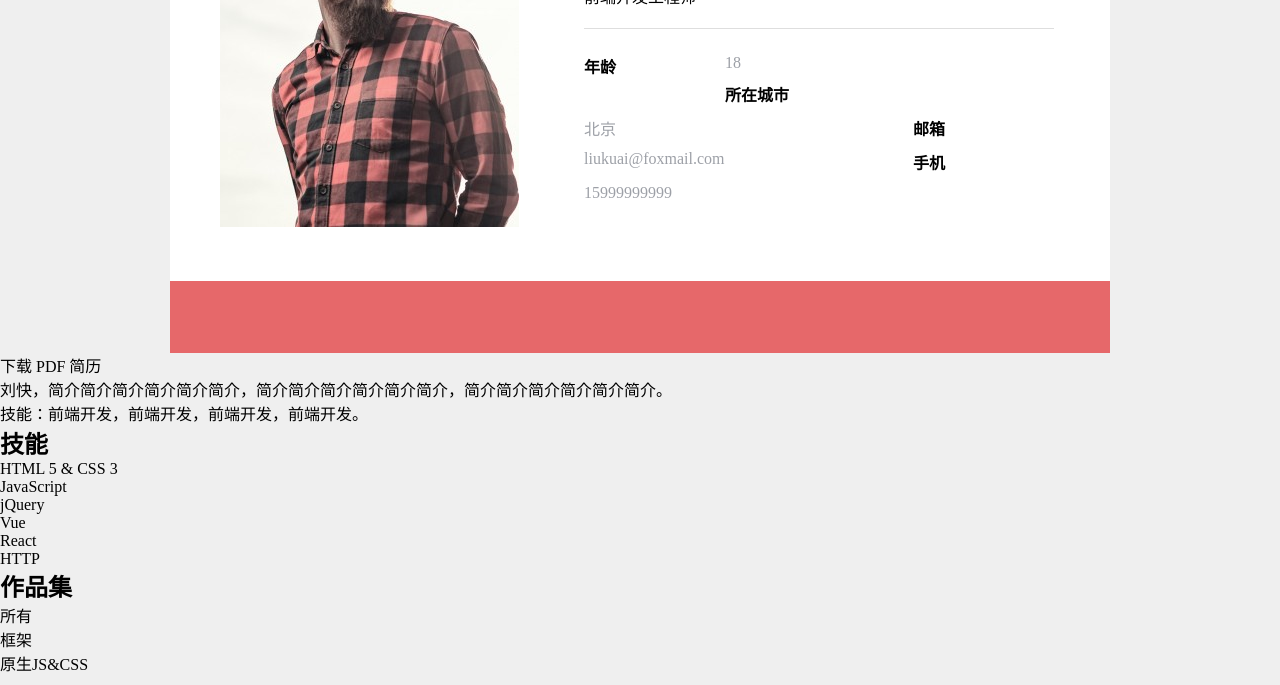
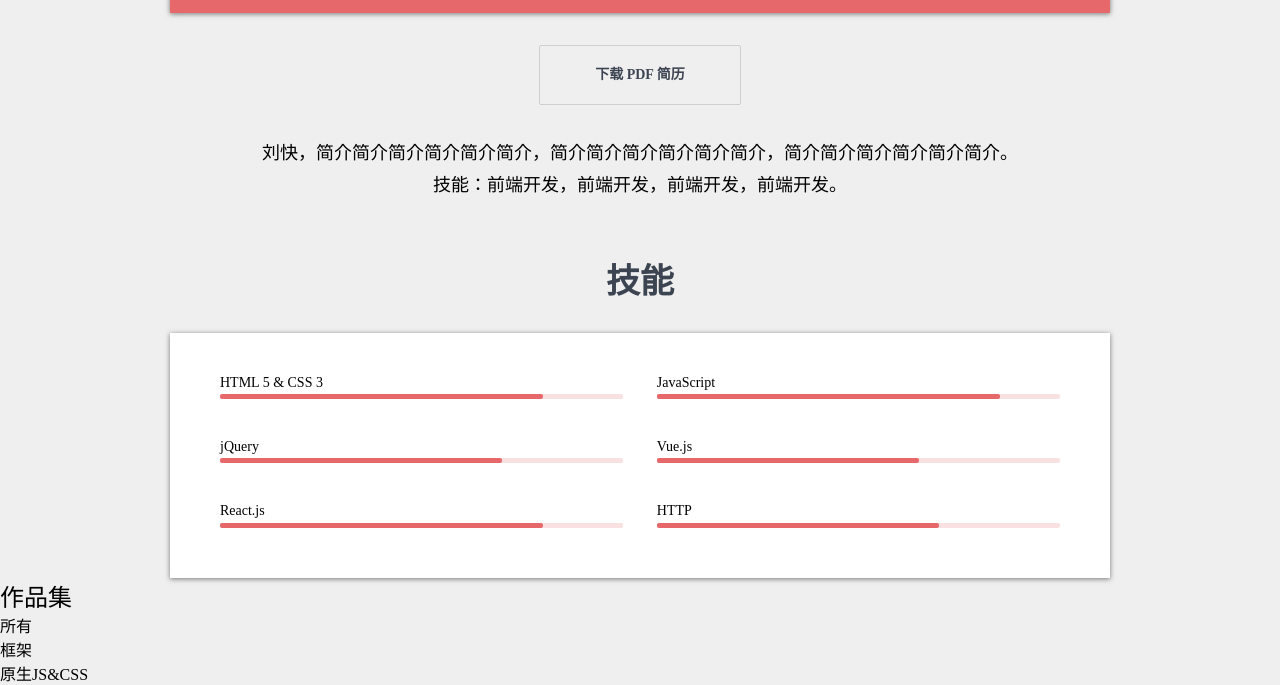
Before and after one commit to Luke19950111/resume-demo, a plain HTML site: page index.html in a window 1280 px wide. Shown: the part 685-1370 px from the top of the page. Drawn offline with Linux system fonts and the light colour scheme.

Commit message:
添加skills样式

```diff
--- a/index.html
+++ b/index.html
@@ -2,7 +2,7 @@
 <html>
 
 <head>
-  <title>刘快的个人简历</title>
+  <title>lk的个人简历</title>
   <link rel="stylesheet" href="./style.css">
   <script src="//at.alicdn.com/t/font_451045_32zbfqegtq3t0529.js"></script>
   <style type="text/css">
@@ -62,7 +62,7 @@
           <span class="welcome">Hello
             <span class="triangle"></span>
           </span>
-          <h1>刘快</h1>
+          <h1>姓名</h1>
           <p>前端开发工程师</p>
           <hr>
           <dl>
@@ -71,9 +71,9 @@
             <dt>所在城市</dt>
             <dd>北京</dd>
             <dt>邮箱</dt>
-            <dd>liukuai@foxmail.com</dd>
+            <dd>xingming@foxmail.com</dd>
             <dt>手机</dt>
-            <dd>15999999999</dd>
+            <dd>13812345678</dd>
           </dl>
         </div>
       </div>
@@ -95,24 +95,55 @@
         </a>
       </footer>
     </div>
-
-    <a class="button" href="#">下载 PDF 简历</a>
-
-    <p>
+    <p class="downloadResume-wrapper">
+      <a class="downloadResume" href="./resume.pdf" target="_blank" download>下载 PDF 简历</a>
+    </p>
+    <p class="selfIntroduction">
       刘快，简介简介简介简介简介简介，简介简介简介简介简介简介，简介简介简介简介简介简介。
       <br> 技能：前端开发，前端开发，前端开发，前端开发。
     </p>
 
   </main>
-  <section>
+  <section class="skills">
     <h2>技能</h2>
-    <ol>
-      <li>HTML 5 &amp; CSS 3</li>
-      <li>JavaScript</li>
-      <li>jQuery</li>
-      <li>Vue</li>
-      <li>React</li>
-      <li>HTTP</li>
+    <ol class="clearfix">
+      <li>
+        <h3>HTML 5 &amp; CSS 3</h3>
+        <div class="progressBar">
+          <div class="progress" style="width: 80%"></div>
+        </div>
+      </li>
+      <li>
+        <h3>JavaScript</h3>
+        <div class="progressBar">
+          <div class="progress" style="width: 85%"></div>
+        </div>
+      </li>
+      <li>
+        <h3>jQuery</h3>
+        <div class="progressBar">
+          <div class="progress" style="width: 70%"></div>
+        </div>
+      </li>
+      <li>
+        <h3>Vue.js</h3>
+        <div class="progressBar">
+          <div class="progress" style="width: 65%"></div>
+        </div>
+      </li>
+      <li>
+        <h3>React.js</h3>
+        <div class="progressBar">
+          <div class="progress" style="width: 80%"></div>
+        </div>
+      </li>
+      <li>
+        <h3>HTTP</h3>
+        <div class="progressBar">
+          <div class="progress" style="width: 70%"></div>
+        </div>
+      </li>
+
     </ol>
   </section>
   <section>
--- a/style.css
+++ b/style.css
@@ -14,6 +14,12 @@ body{
         height: 0;
         border: none;
         border-top: 1px solid #dedede
+    }
+    ul,ol {
+        list-style: none;
+    }
+    h1,h2,h3,h4,h5,h6{
+        font-weight: normal;
     }
     .clearfix::after{
         content: '';
@@ -84,6 +90,7 @@ body{
         margin-left: auto;
         margin-right: auto;
         background-color: #ffffff;
+        box-shadow: 0px 1px 5px 0px rgba(0,0,0,0.5)
     }
     .userCard .welcome {
         background-color: #e6686a;
@@ -154,3 +161,78 @@ body{
         fill: white;
         vertical-align: top;
     }
+    body > main {
+        margin-top: -340px;
+    }
+    body > main .downloadResume-wrapper{
+        text-align: center;
+    }
+    body > main .downloadResume{
+        font-size: 14px;
+        line-height: 16px;
+        padding: 21px 55px;
+        display: inline-block;
+        border: 1px solid #cdcfd1;
+        background: #efefef;
+        border-radius: 2px;
+        color: #3d4451;
+        font-weight: bold;
+        margin: 32px 0;
+        transition: box-shadow 0.3s;
+    }
+    body > main .downloadResume:hover{
+        box-shadow: 0px 4px 13px 0px rgba(0,0,0,0.2)
+    }
+    .selfIntroduction{
+        max-width: 940px;
+        margin-left: auto;
+        margin-right: auto;
+        text-align: center;
+        font-family: Arial Bold;
+        line-height: 1.8;
+        font-size: 18px;
+    }
+    section.skills{
+        max-width: 940px;
+        margin-left: auto;
+        margin-right: auto;
+        margin-top: 60px;
+
+    }
+    section.skills > h2{
+        color: #3d4451;
+        font-size: 34px;
+        line-height: 1.2;
+        text-align: center;
+        font-weight: 600;
+    }
+    section.skills h3{
+        font-size: 14px;
+        line-height: 1.1;
+        padding-right: 40px;
+    }
+    section.skills > ol{
+        background: #ffffff;
+        box-shadow: 0px 1px 5px 0px rgba(0,0,0,0.5);
+        padding: 42px 50px 10px;
+        margin-top: 30px;
+    }
+    section.skills > ol > li{
+        float: left;
+        width: 48%;
+        box-sizing: border-box;
+    }
+    section.skills > ol > li:nth-child(even){
+        float: right;
+    }
+    section.skills .progressBar{
+        height: 5px;
+        background: #fae1e1;
+        border-radius: 2px;
+        margin: 4px 0 40px;
+    }
+    section.skills .progressBar > .progress {
+        height: 100%;
+        background: #E6686A;
+        border-radius: 2px;
+    }
```
